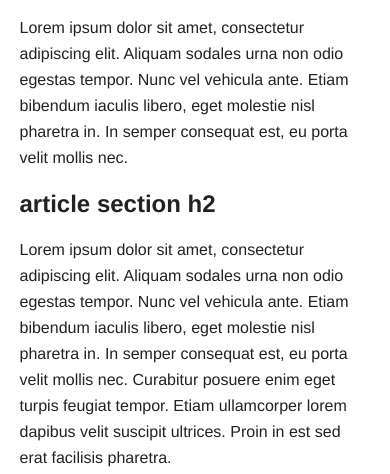
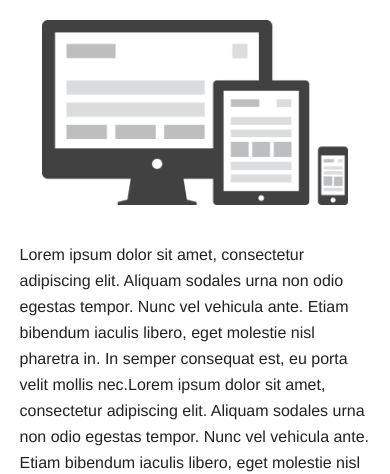
Before and after one commit to RobinBKing/media-query-practice, a plain HTML site: page index.html in a window 390 px wide. Shown: the part 371-845 px from the top of the page. Drawn offline with Linux system fonts and the light colour scheme.

Commit message:
add two fluid inmages. One to a paragraph and another one to the aside section

```diff
--- a/css/main.css
+++ b/css/main.css
@@ -87,9 +87,34 @@ nav a:hover {
   padding: 20px 0;
 }
 
+img {
+  max-width: 100%;
+}
+
+.inline  {
+  float: right;
+  width: 45%;
+  min-width: 200px;
+  padding: 5px;
+  display: inline;
+  margin: 0 0 1em 0.5em;
+}
+
+
+
 /*************************
 Media Queries
 *************************/
+@media only screen and (max-width: 470px) {
+  .inline {
+    float: none;
+    display: block;
+    width: 90%;
+    margin: 0 auto 2em;
+    min-width: 200px;
+  }
+}
+
 @media only screen and (min-width: 480px) {
   nav a {
     float: left;
--- a/index.html
+++ b/index.html
@@ -29,7 +29,7 @@
                 <article>
                     <header>
                         <h1>article header h1</h1>
-                        <p>Lorem ipsum dolor sit amet, consectetur adipiscing elit. Aliquam sodales urna non odio egestas tempor. Nunc vel vehicula ante. Etiam bibendum iaculis libero, eget molestie nisl pharetra in. In semper consequat est, eu porta velit mollis nec.</p>
+                        <p><img class="inline" src="img/responsive.jpg" alt="" />                       Lorem ipsum dolor sit amet, consectetur adipiscing elit. Aliquam sodales urna non odio egestas tempor. Nunc vel vehicula ante. Etiam bibendum iaculis libero, eget molestie nisl pharetra in. In semper consequat est, eu porta velit mollis nec.Lorem ipsum dolor sit amet, consectetur adipiscing elit. Aliquam sodales urna non odio egestas tempor. Nunc vel vehicula ante. Etiam bibendum iaculis libero, eget molestie nisl pharetra in. In semper consequat est, eu porta velit mollis nec. Curabitur posuere enim eget turpis feugiat tempor. Etiam ullamcorper lorem dapibus velit suscipit ultrices. Proin in est sed erat facilisis pharetra.</p>
                     </header>
                     <section>
                         <h2>article section h2</h2>
@@ -48,7 +48,9 @@
                 <aside>
                     <h3>aside</h3>
                     <p>Lorem ipsum dolor sit amet, consectetur adipiscing elit. Aliquam sodales urna non odio egestas tempor. Nunc vel vehicula ante. Etiam bibendum iaculis libero, eget molestie nisl pharetra in. In semper consequat est, eu porta velit mollis nec. Curabitur posuere enim eget turpis feugiat tempor. Etiam ullamcorper lorem dapibus velit suscipit ultrices.</p>
+                    <img src="img/coffee.jpg" alt="" />
                 </aside>
+
 
             </div> <!-- #main -->
         </div> <!-- #main-container -->
```
Also changed, not shown: img/coffee.jpg (added).
